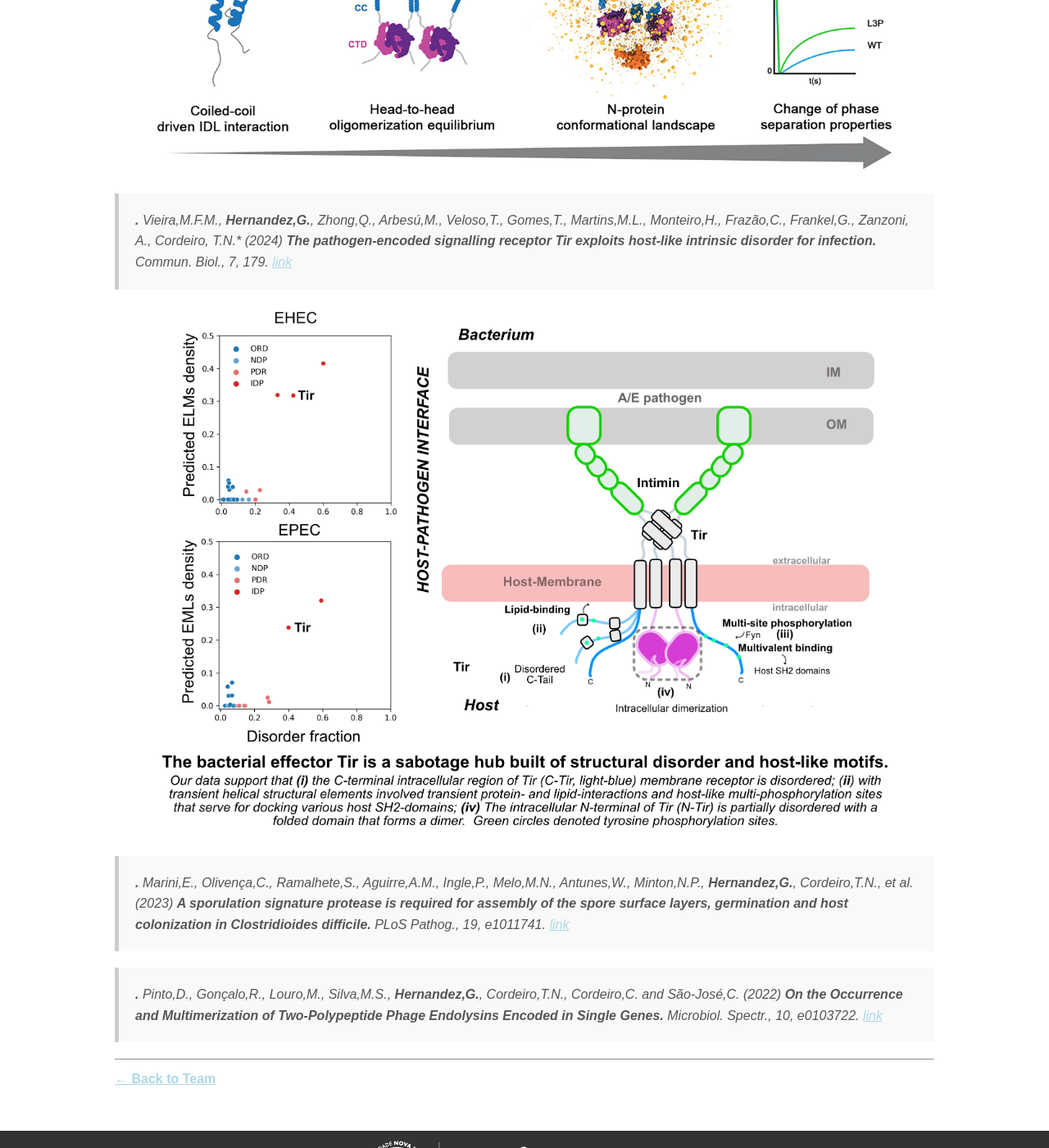
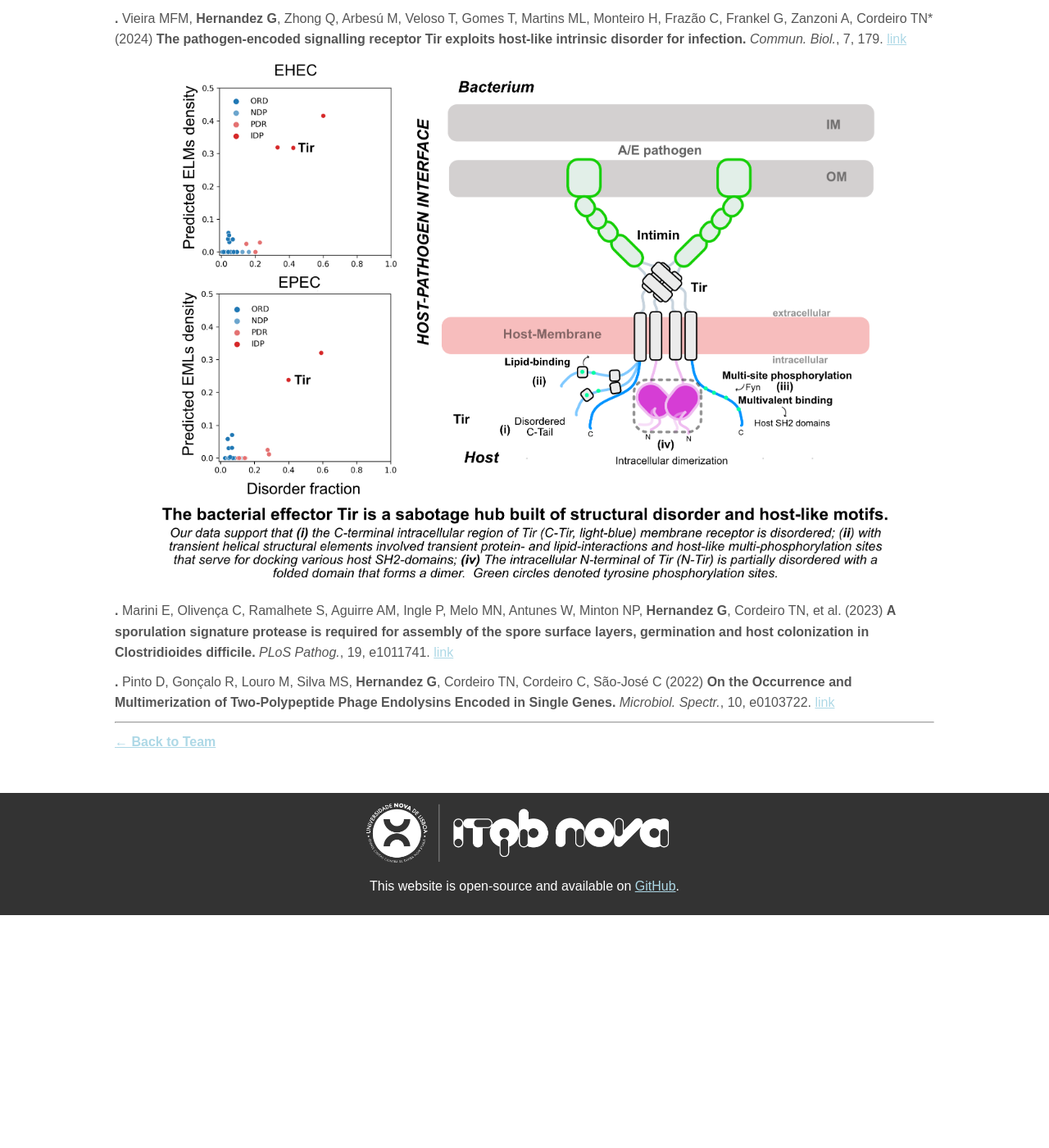
Before and after one commit to CordeiroLab/CordeiroLab.github.io, a Jekyll site: the page built from team/guillem-hernandez.md, in a window 1280 px wide and 1400 px high, scrolled down 2217 px. Shown: the whole window at 82% size. Built offline with Jekyll 4.4.1, drawn with Linux system fonts in a browser that asks for light colours; after the commit the page ends 3333 px from its top, so only the background shows below that.

Commit message:
Update guillem-hernandez.md

```diff
--- a/team/guillem-hernandez.md
+++ b/team/guillem-hernandez.md
@@ -17,39 +17,38 @@
 
 
 ## Research & Interests
-
->- Structural biology (SAXS, NMR)
->- Protein Biochemistry
->- Virulence mechanisms
->- Teamwork and Collaboration
+- Structural biology (SAXS, NMR)
+- Protein Biochemistry
+- Virulence mechanisms
+- Teamwork and Collaboration
 
 ## Current position
->Sales Manager at [Kuhner Shaker](https://kuhner.com)
+Sales Manager at [Kuhner Shaker](https://kuhner.com)
 
 
 ## Links
->[<img src="/assets/images/icons/linkedin_icon.png" alt="linkedin" width="20" height="20">](https://www.linkedin.com/in/ghernandezgras)
->[<img src="/assets/images/icons/ciencia-vitae_icon.png" alt="gscholar" width="40" height="20">](https://www.cienciavitae.pt/portal/611C-6209-D3CB)
+[<img src="/assets/images/icons/linkedin_icon.png" alt="linkedin" width="20" height="20">](https://www.linkedin.com/in/ghernandezgras)
+[<img src="/assets/images/icons/ciencia-vitae_icon.png" alt="gscholar" width="40" height="20">](https://www.cienciavitae.pt/portal/611C-6209-D3CB)
 
 
 ## Selected publications
->**.** **Hernandez G**, Martins ML, Fernandes NP, Veloso T, Lopes J, Gomes, T *, Cordeiro,TN * (2025) **Dynamic ensembles of SARS-CoV-2 N-protein reveal head-to-head coiled-coil-driven oligomerization and phase separation.** *Nucleic Acids Res.* Jun 6;53(11).[link](https://doi.org/10.1093/nar/gkaf502)
+**.** **Hernandez G**, Martins ML, Fernandes NP, Veloso T, Lopes J, Gomes, T *, Cordeiro,TN * (2025) **Dynamic ensembles of SARS-CoV-2 N-protein reveal head-to-head coiled-coil-driven oligomerization and phase separation.** *Nucleic Acids Res.* Jun 6;53(11).[link](https://doi.org/10.1093/nar/gkaf502)
 <p align="center">
   <a href="https://doi.org/10.1093/nar/gkaf502" >
   <img src="/assets/images/thumbnail/pub21-thumbnail.png" alt="N-Protein" style="width: 90%; max-width: 100%; height: auto;" />
   </a>
 </p>
 
->**.** Vieira,M.F.M., **Hernandez,G.**, Zhong,Q., Arbesú,M., Veloso,T., Gomes,T., Martins,M.L., Monteiro,H., Frazão,C., Frankel,G., Zanzoni, A.,  Cordeiro, T.N.* (2024) **The pathogen-encoded signalling receptor Tir exploits host-like intrinsic disorder for infection.** *Commun. Biol.*, 7, 179. [link](https://doi.org/10.1038/s42003-024-05856-9)
+**.** Vieira MFM, **Hernandez G**, Zhong Q, Arbesú M, Veloso T, Gomes T, Martins ML, Monteiro H, Frazão C, Frankel G, Zanzoni A,  Cordeiro TN* (2024) **The pathogen-encoded signalling receptor Tir exploits host-like intrinsic disorder for infection.** *Commun. Biol.*, 7, 179. [link](https://doi.org/10.1038/s42003-024-05856-9)
 <p align="center">
   <a href="https://doi.org/10.1038/s42003-024-05856-9" >
   <img src="/assets/images/thumbnail/pub19-thumbnail.png" alt="Publication 19" style="width: 90%; max-width: 100%; height: auto;" />
   </a>
 </p>
 
->**.** Marini,E., Olivença,C., Ramalhete,S., Aguirre,A.M., Ingle,P., Melo,M.N., Antunes,W., Minton,N.P., **Hernandez,G.**, Cordeiro,T.N., et al. (2023) **A sporulation signature protease is required for assembly of the spore surface layers, germination and host colonization in Clostridioides difficile.** *PLoS Pathog.*, 19, e1011741. [link](https://doi.org/10.1371/journal.ppat.1011741)
+**.** Marini E, Olivença C, Ramalhete S, Aguirre AM, Ingle P, Melo MN, Antunes W, Minton NP, **Hernandez G**, Cordeiro TN, et al. (2023) **A sporulation signature protease is required for assembly of the spore surface layers, germination and host colonization in Clostridioides difficile.** *PLoS Pathog.*, 19, e1011741. [link](https://doi.org/10.1371/journal.ppat.1011741)
 
->**.** Pinto,D., Gonçalo,R., Louro,M., Silva,M.S., **Hernandez,G.**, Cordeiro,T.N., Cordeiro,C. and São-José,C. (2022) **On the Occurrence and Multimerization of Two-Polypeptide Phage Endolysins Encoded in Single Genes.** *Microbiol. Spectr.*, 10, e0103722. [link](https://doi.org/10.1128/spectrum.01037-22)
+**.** Pinto D, Gonçalo R, Louro M, Silva MS, **Hernandez G**, Cordeiro TN, Cordeiro C, São-José C (2022) **On the Occurrence and Multimerization of Two-Polypeptide Phage Endolysins Encoded in Single Genes.** *Microbiol. Spectr.*, 10, e0103722. [link](https://doi.org/10.1128/spectrum.01037-22)
 
 ---
 
```
